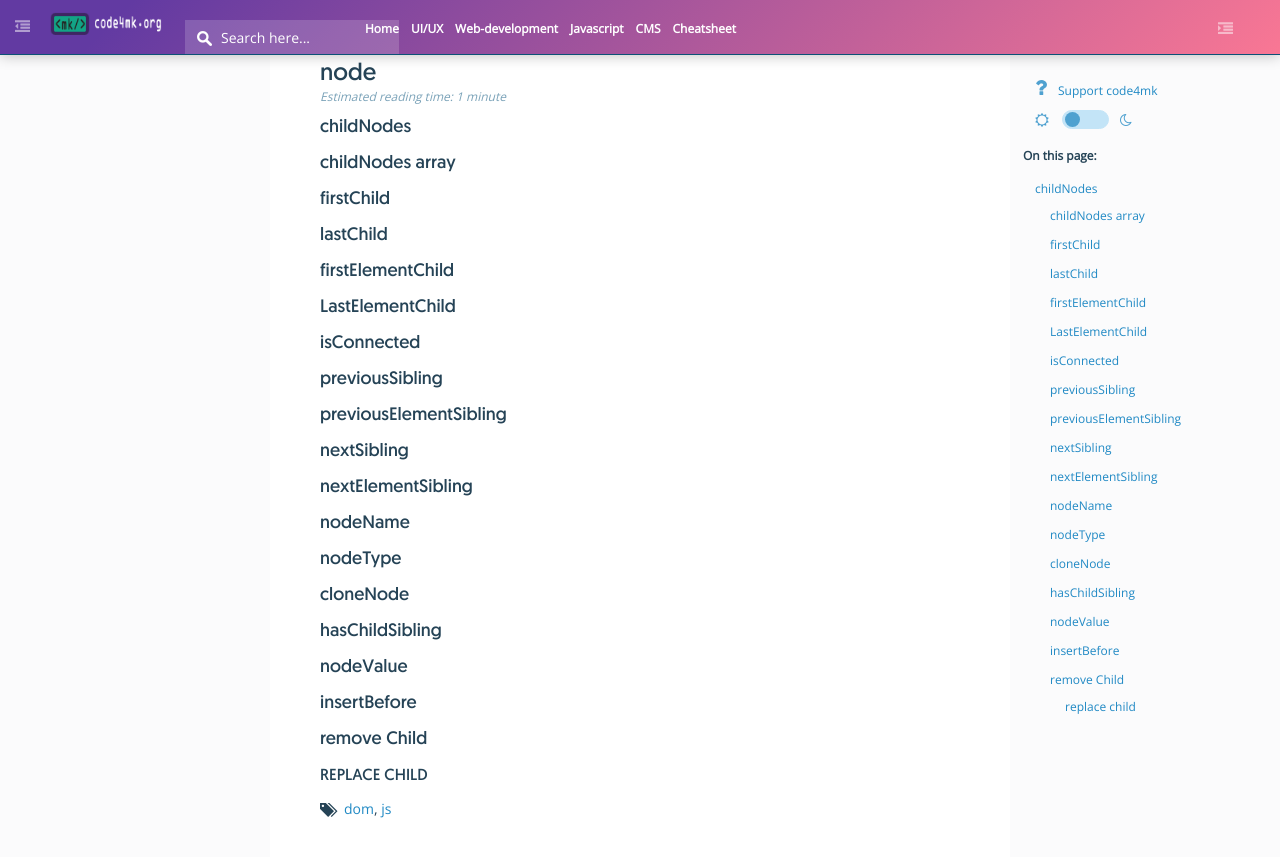
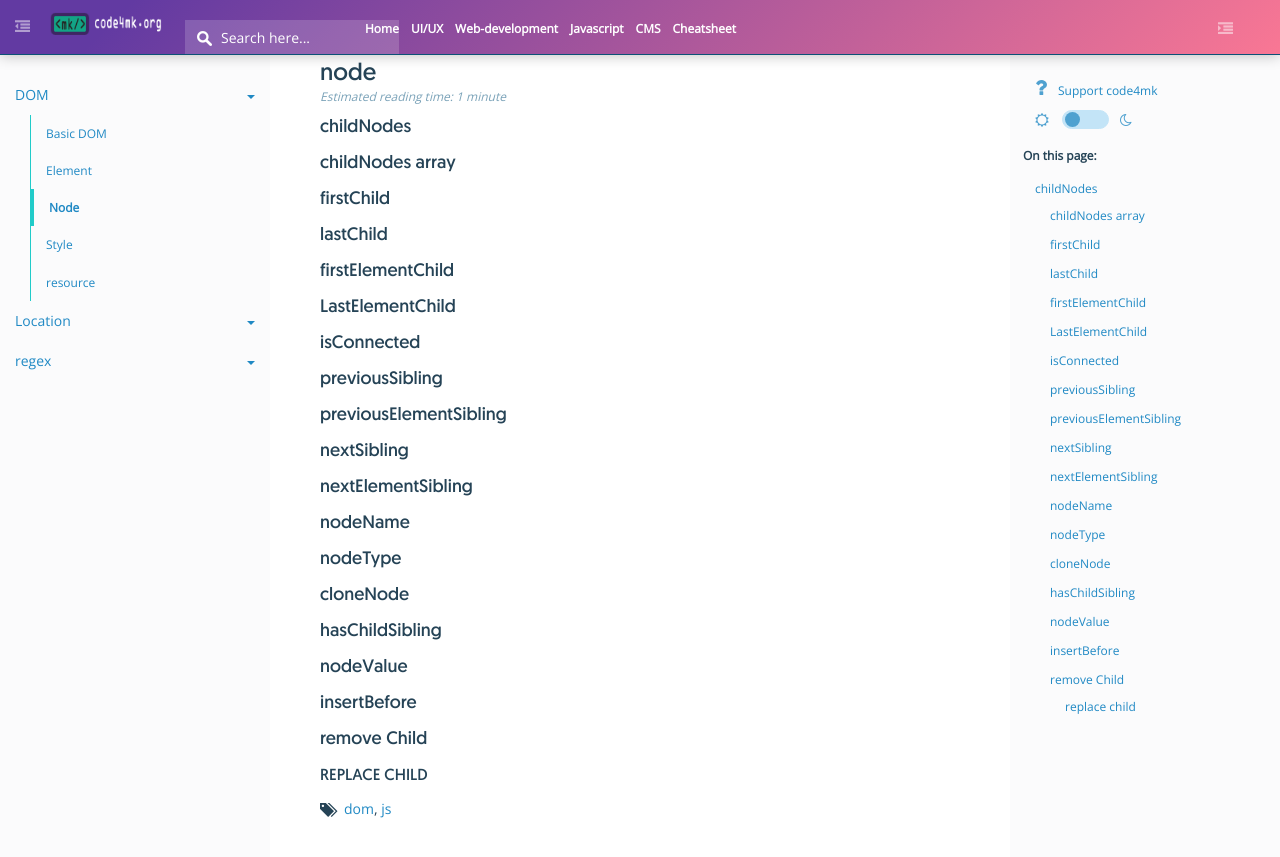
Before and after one commit to code4mk/code4mk.github.io, a Jekyll site: the page built from javascript-developer/js/dom/node.md, in a window 1280 px wide and 900 px high. Shown: the top 857 px of the window. Built offline with Jekyll 4.4.1, drawn with Linux system fonts in a browser that asks for light colours; comment, search, counter and statistics services are not loaded.

Commit message:
toc node

```diff
--- a/_data/toc.yaml
+++ b/_data/toc.yaml
@@ -66,6 +66,8 @@
     title: Basic DOM
   - path: /javascript-developer/js/dom/element/
     title: Element
+  - path: /javascript-developer/js/dom/node/
+    title: Node
   - path: /javascript-developer/js/dom/style/
     title: Style
   - path: /javascript-developer/js/dom/resource/
```
